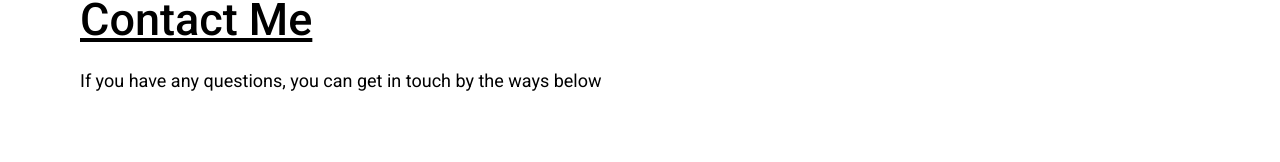
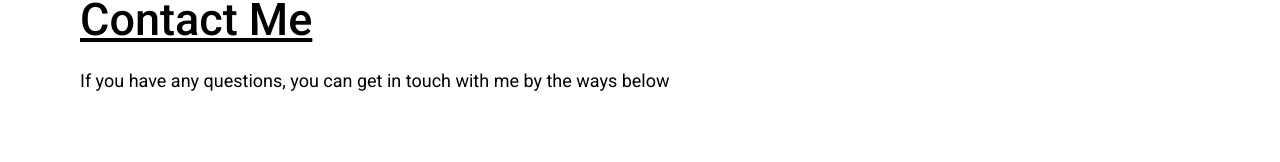
Before and after one commit to hung1805/portlifio, a React (Create React App) app: page / in a window 1280 px wide. Shown: the part 3563-3725 px from the top of the page. Built offline with nearby package versions, Linux system fonts and the light colour scheme.

Commit message:
update resume link

```diff
--- a/src/App.js
+++ b/src/App.js
@@ -2,7 +2,7 @@ import Footer from "components/Footer";
 import Header from "components/Header";
 import Hero from "components/Hero";
 import Project from "components/Projects";
-import Contact from "Contact";
+import Contact from "components/Contact";
 import React, { useState, useEffect, createContext } from "react";
 import ScrollBtn from "components/ScrollBtn";
 import AboutMe from "components/AboutMe";
--- a/src/Contact/index.jsx
+++ b/src/components/Contact/index.jsx
@@ -10,7 +10,7 @@ const Contact = () => {
       <Container>
         <h2>Contact Me</h2>
         <p data-aos="zoom-out">
-          If you have any questions, you can get in touch by the ways below
+          If you have any questions, you can get in touch with me by the ways below
         </p>
         <ContactContainer>
           <ContactItem data-aos="fade-right">
```
Also changed, not shown: src/components/Contact/StyledContact.js (renamed from src/Contact/StyledContact.js).
